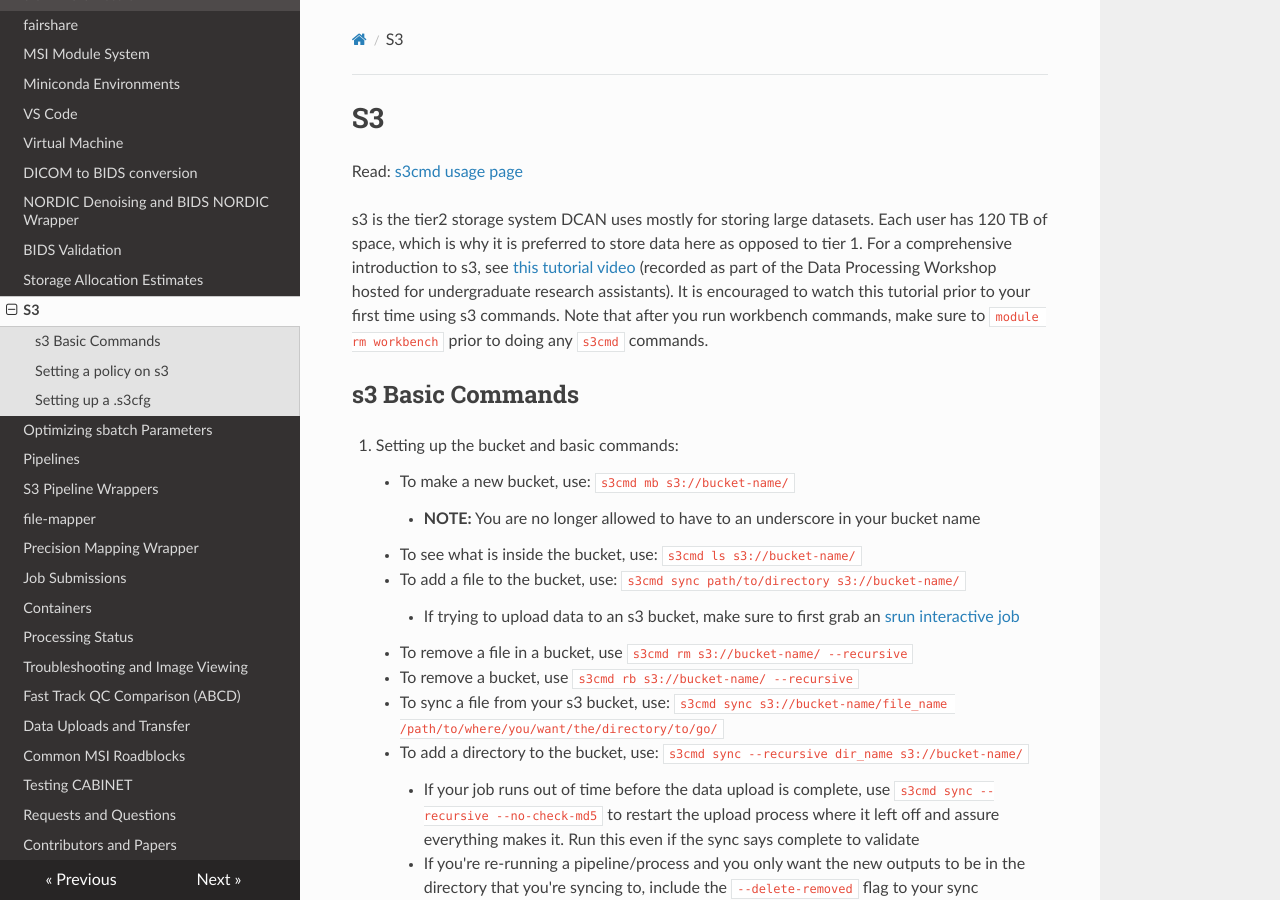
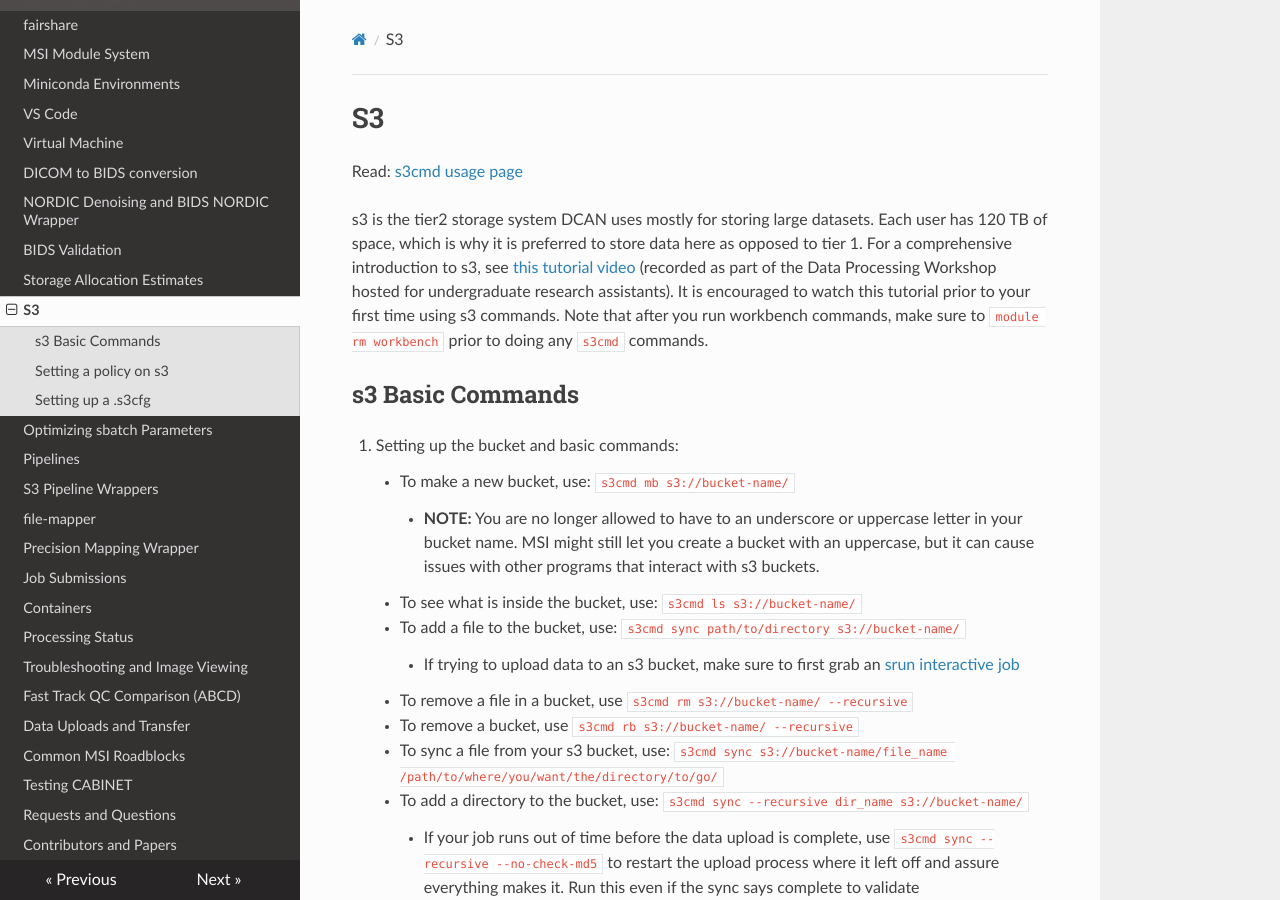
Before and after one commit to DCAN-Labs/cdni-brain, an MkDocs documentation site: the page built from docs/s3.md, in a window 1280 px wide and 900 px high. Built offline with MkDocs 1.6.1, drawn with Linux system fonts in a browser that asks for light colours; nearby versions of some CDN libraries.

Commit message:
formatting, globus tutorial (issue #20), s3 names

```diff
--- a/docs/s3.md
+++ b/docs/s3.md
@@ -12,7 +12,7 @@ s3 is the tier2 storage system DCAN uses mostly for storing large datasets. Each
 
     - To make a new bucket, use: `s3cmd mb s3://bucket-name/`
 
-        - **NOTE:** You are no longer allowed to have to an underscore in your bucket name
+        - **NOTE:** You are no longer allowed to have to an underscore or uppercase letter in your bucket name. MSI might still let you create a bucket with an uppercase, but it can cause issues with other programs that interact with s3 buckets.
 
     - To see what is inside the bucket, use: `s3cmd ls s3://bucket-name/`
 
```
Also changed, not shown: docs/pipelines.md (+2 -2 lines), docs/uploads.md (+1 -1 lines).
